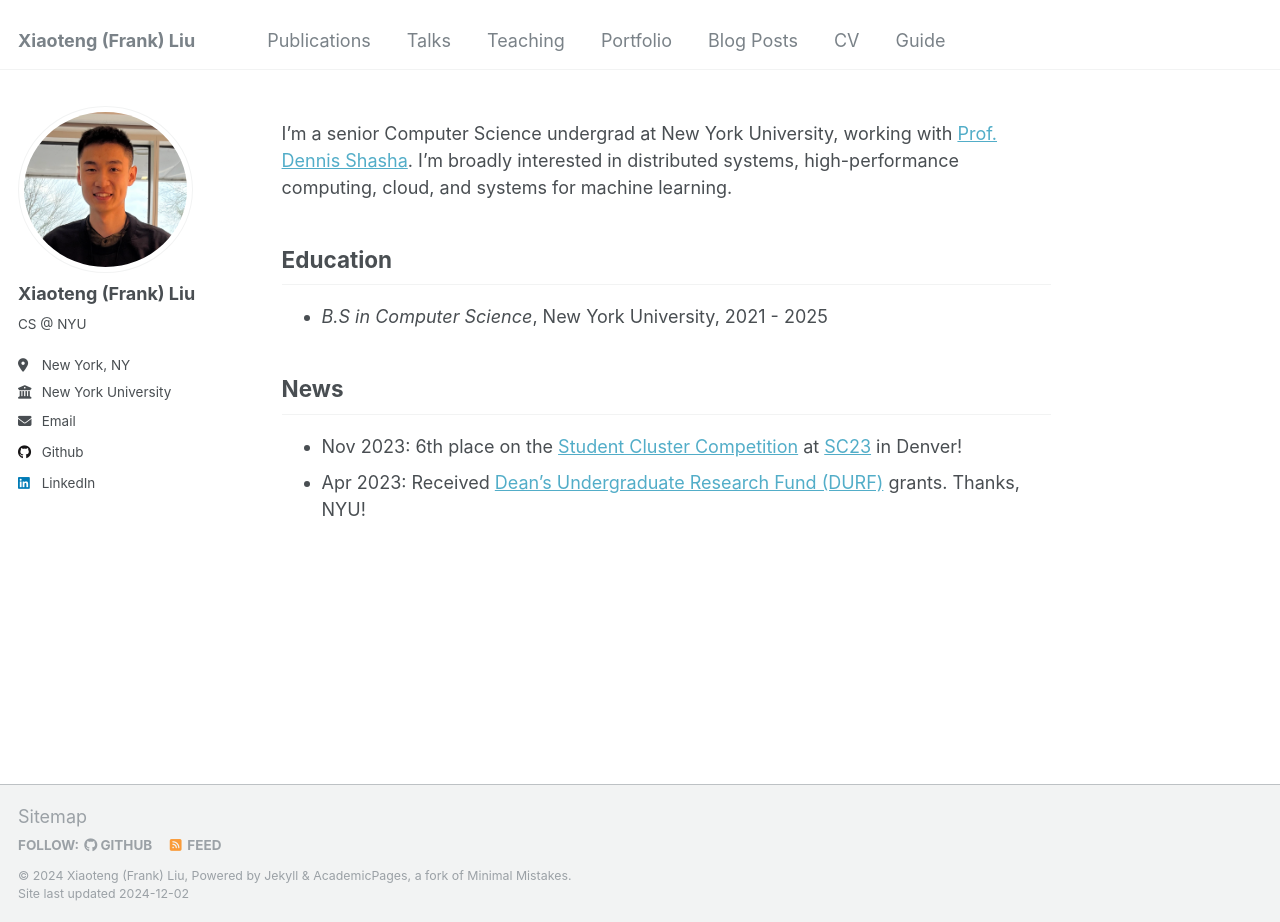
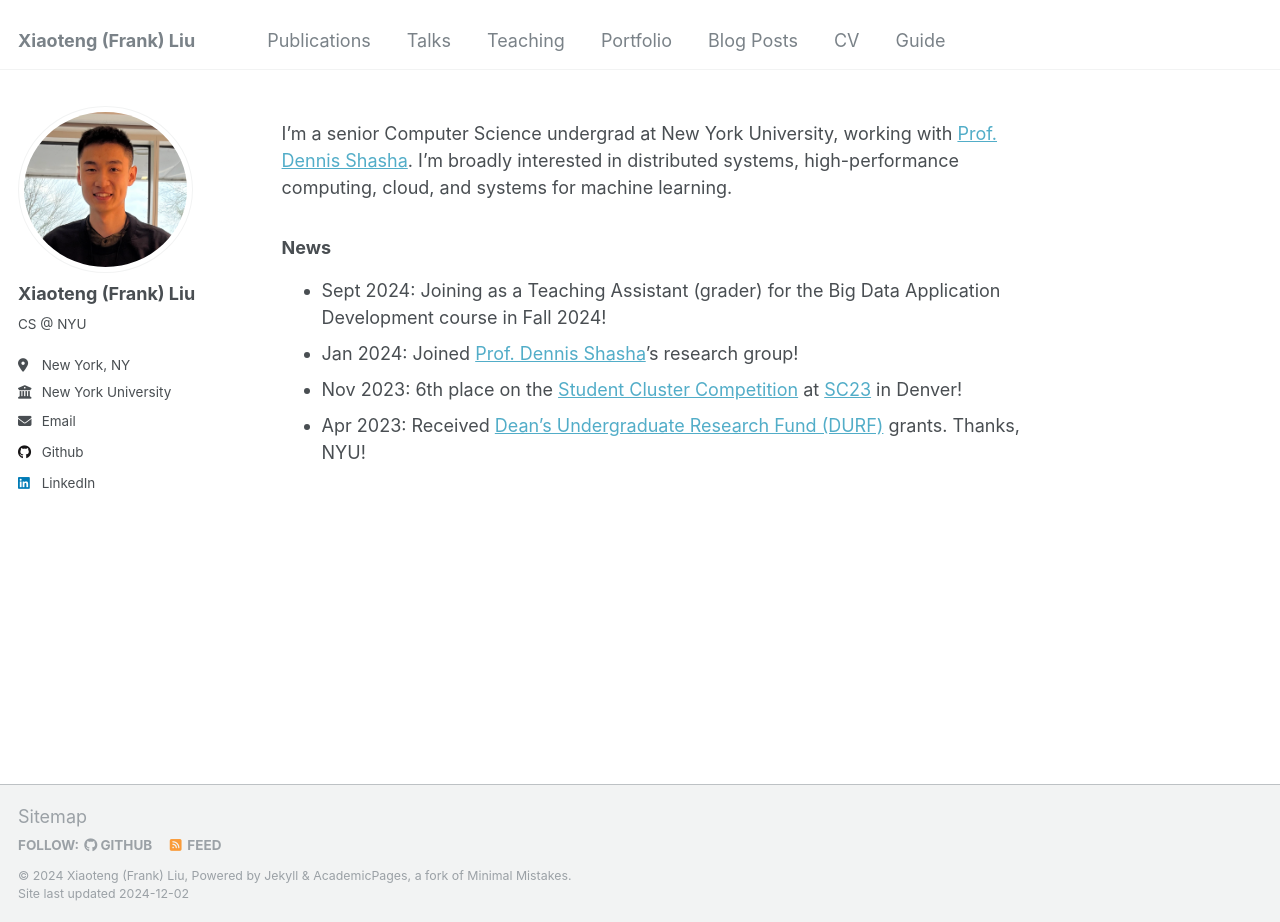
Before and after one commit to lapisliu/lapisliu.github.io, a Jekyll site: the page built from _pages/about.md, in a window 1280 px wide and 922 px high. Built offline with Jekyll 4.4.1, drawn with Linux system fonts in a browser that asks for light colours.

Commit message:
Update about.md

```diff
--- a/_pages/about.md
+++ b/_pages/about.md
@@ -9,9 +9,8 @@
 
 I'm a senior Computer Science undergrad at New York University, working with [Prof. Dennis Shasha](https://cs.nyu.edu/~shasha/). I'm broadly interested in distributed systems, high-performance computing, cloud, and systems for machine learning.
 
-## Education
-- *B.S in Computer Science*, New York University, 2021 - 2025
-
-## News
+### News
+- Sept 2024: Joining as a Teaching Assistant (grader) for the Big Data Application Development course in Fall 2024!
+- Jan 2024: Joined [Prof. Dennis Shasha](https://cs.nyu.edu/~shasha/)'s research group!
 - Nov 2023: 6th place on the [Student Cluster Competition](https://studentclustercompetition.us/2023/index.html) at [SC23](https://sc23.supercomputing.org/) in Denver!
 - Apr 2023: Received [Dean's Undergraduate Research Fund (DURF)](https://cas.nyu.edu/undergraduate-research/deans-undergraduate-research-fund/DURFG.html) grants. Thanks, NYU!
```
